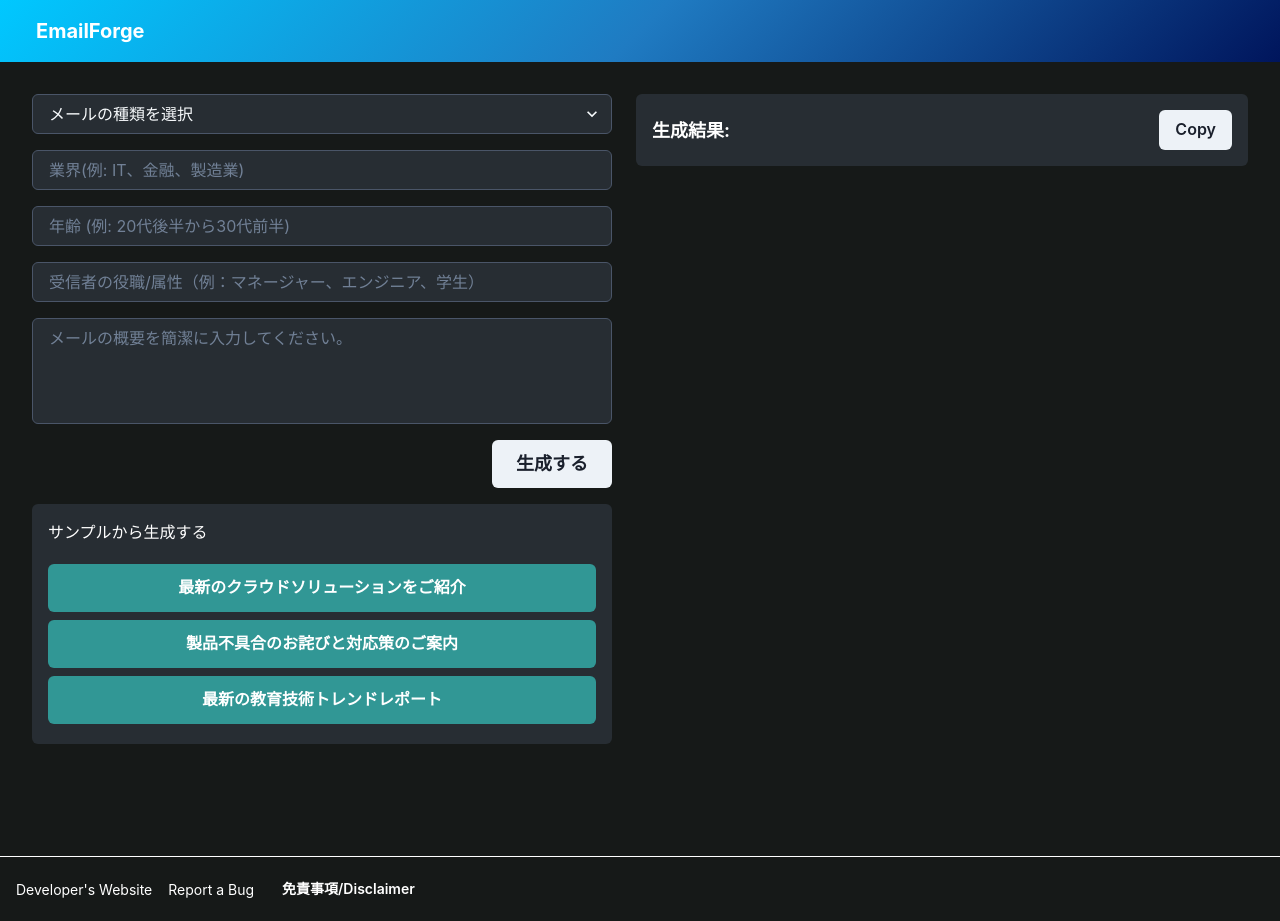
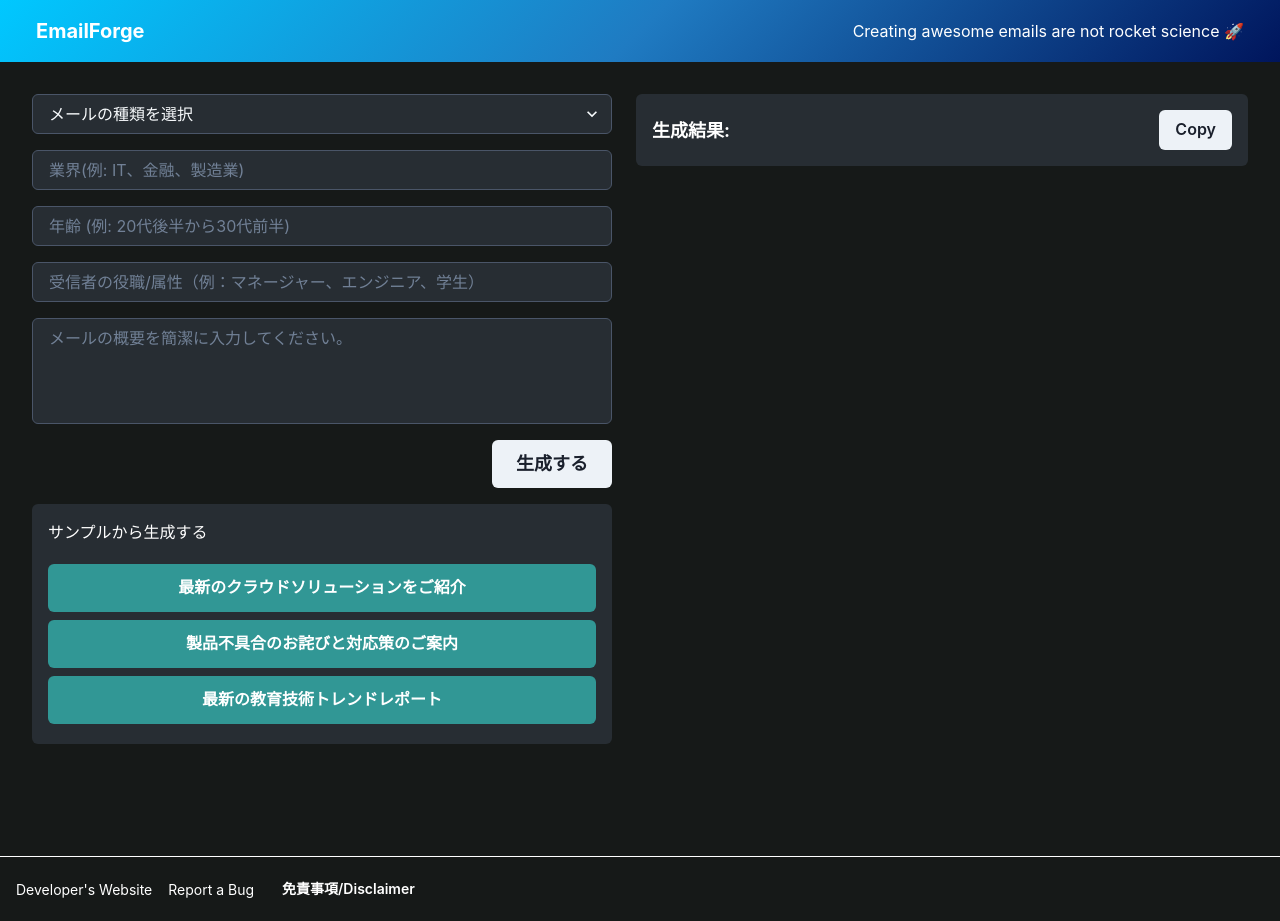
Before and after one commit to 07130918/EmailForge, a Next.js app: page / in a window 1280 px wide. Built offline with nearby package versions, Linux system fonts and the light colour scheme.

Commit message:
feat: v1.0.1 Creating awesome emails are not rocket science 🚀

```diff
--- a/src/app/page.tsx
+++ b/src/app/page.tsx
@@ -178,14 +178,16 @@ export default function Home() {
                     width='full'
                     bgGradient='linear(135deg, #00c8ff, #1f7bc2, #00155c)'
                     p={4}
-                    justifyContent='flex-start'
+                    justifyContent='space-between'
                     alignItems='center'
                 >
                     <Text fontSize='xl' color='white' fontWeight='bold' pl={5}>
                         EmailForge
                     </Text>
+                    <Text color='white' pr={5}>
+                        Creating awesome emails are not rocket science 🚀
+                    </Text>
                 </HStack>
-
                 <Stack direction={{ base: 'column', md: 'row' }} p={8} spacing={6} align='start'>
                     <VStack spacing={4} flex='1' w='100%'>
                         <Select
```
